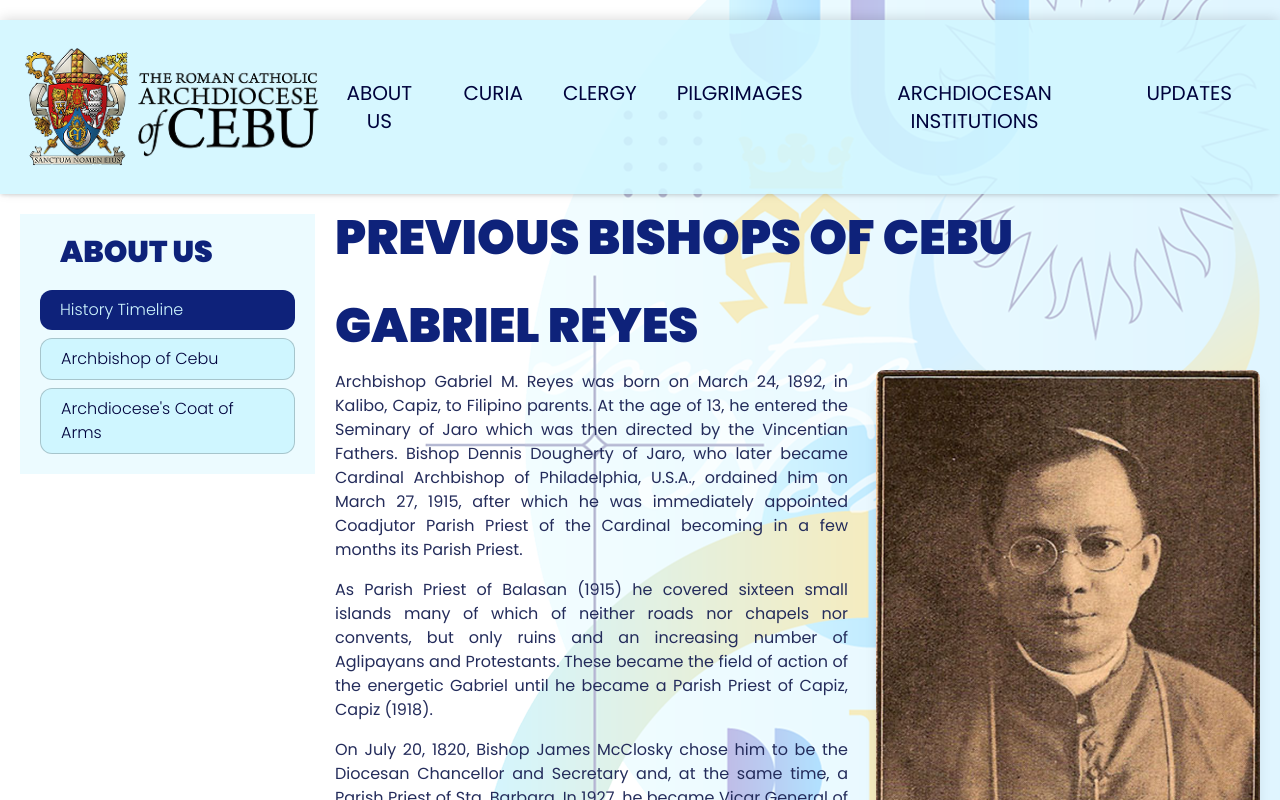
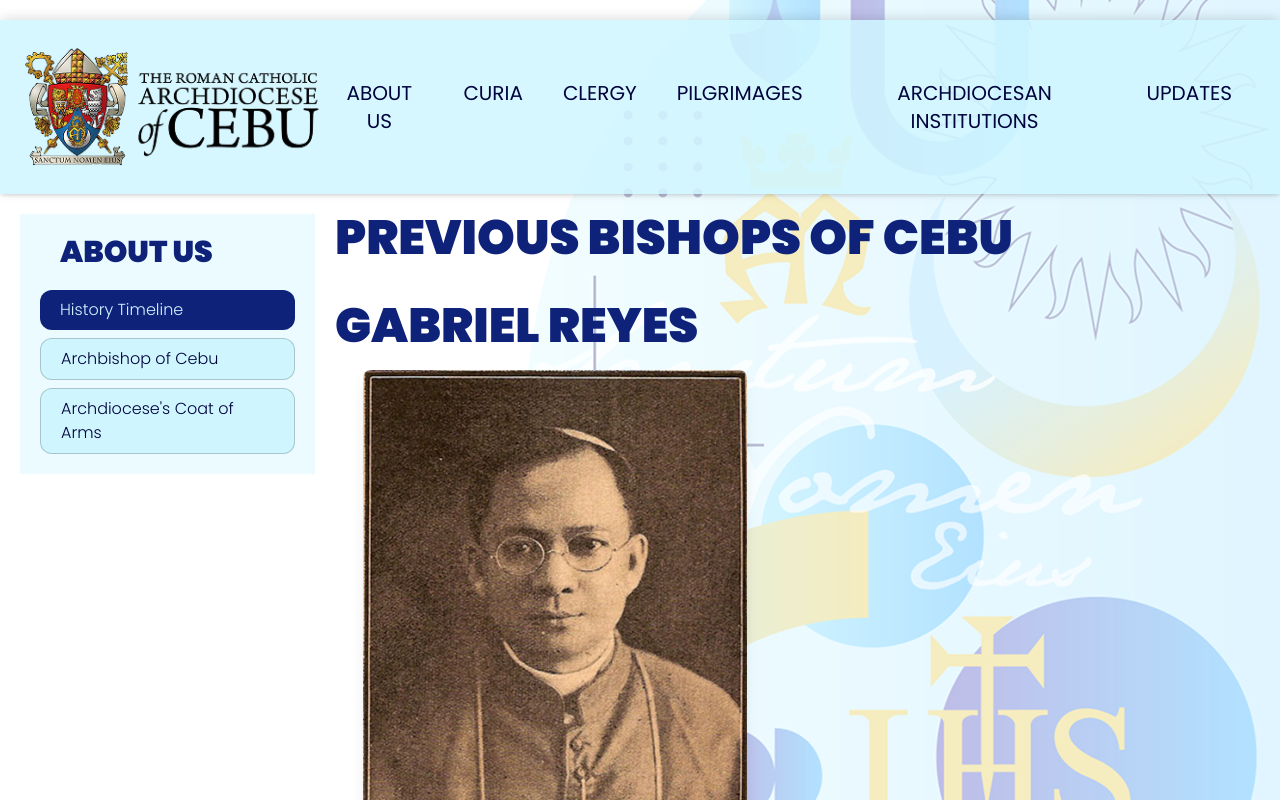
Before and after one commit to Celian4862/cadcomm, a Next.js app: page /about-us/history-timeline in a window 1280 px wide. Shown: the top 800 px of the page. Built offline with nearby package versions, Linux system fonts and the light colour scheme.

Commit message:
Updated floating_image.tsx
Changed m-auto to mx-auto and added a bottom margin on the div containing the Image element.

```diff
--- a/app/ui/floating_image.tsx
+++ b/app/ui/floating_image.tsx
@@ -13,7 +13,7 @@ export default function FloatingImage({
 }) {
   return (
     <div
-      className={`float-${float} relative m-auto w-full max-w-xs md:float-right md:mb-5 md:ml-7 md:max-w-sm`}
+      className={`float-${float} relative mx-auto mb-5 w-full max-w-xs md:float-${md_float} md:mb-5 md:ml-7 md:max-w-sm`}
     >
       <Image
         src={`/${src}`}
```
